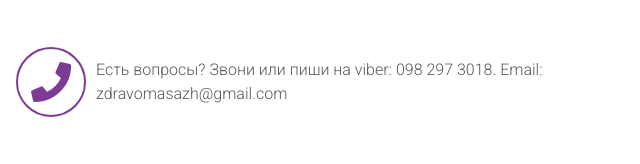
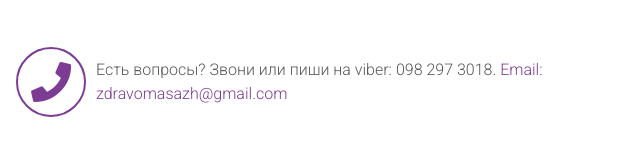
Before and after one commit to Daniel-developer5/zdravo-landing, a website: page index.html in a window 1280 px wide. Shown: the part 3344-3508 px from the top of the page, 634-1274 px from the left. Drawn offline with nearby package versions, Linux system fonts and the light colour scheme.

Commit message:
Stylize link in contacts

```diff
--- a/scss/style.scss
+++ b/scss/style.scss
@@ -467,6 +467,15 @@ header {
                     margin: 0;
                     color: $gray;
                     font-weight: 300;
+
+                    a {
+                        color: $main-color;
+                        transition: $transition;
+
+                        &:hover {
+                            text-decoration: underline;
+                        }
+                    }
                 }
             }
         }
```
Also changed, not shown: build/index.css.
